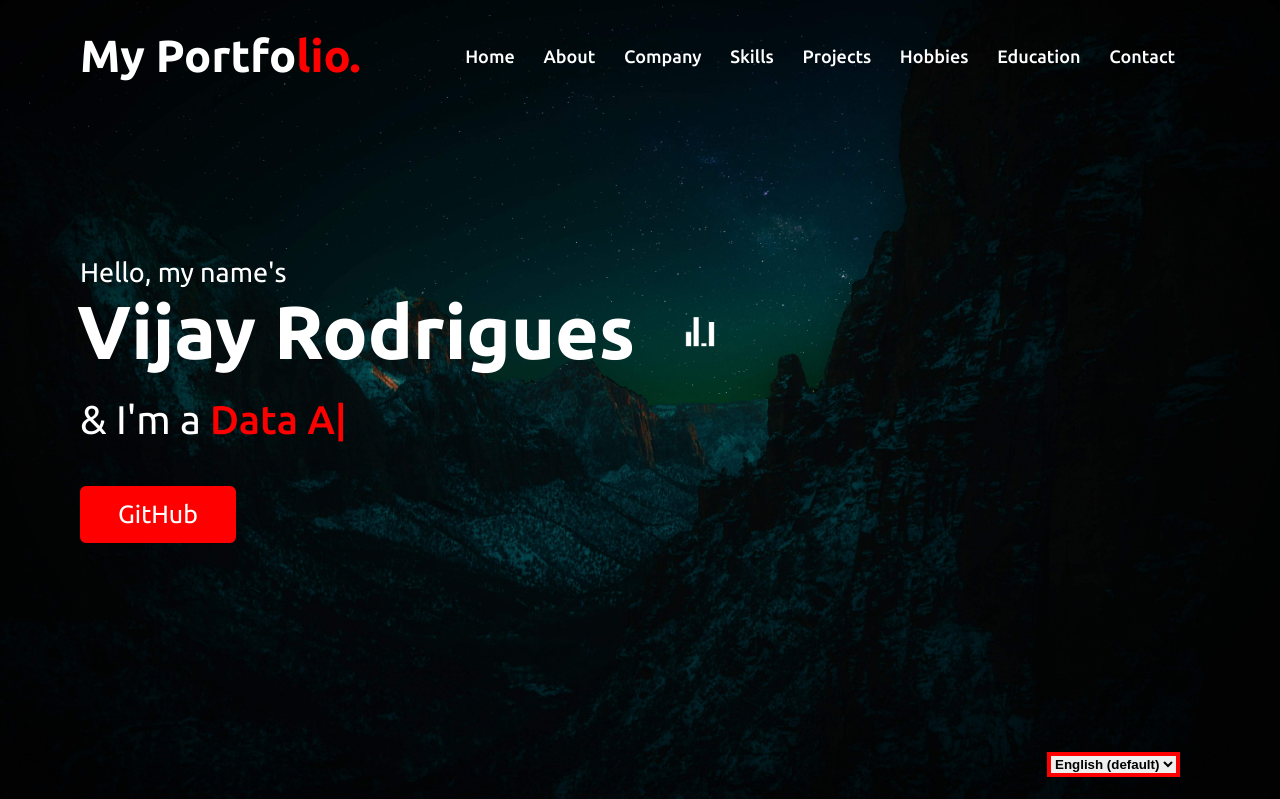
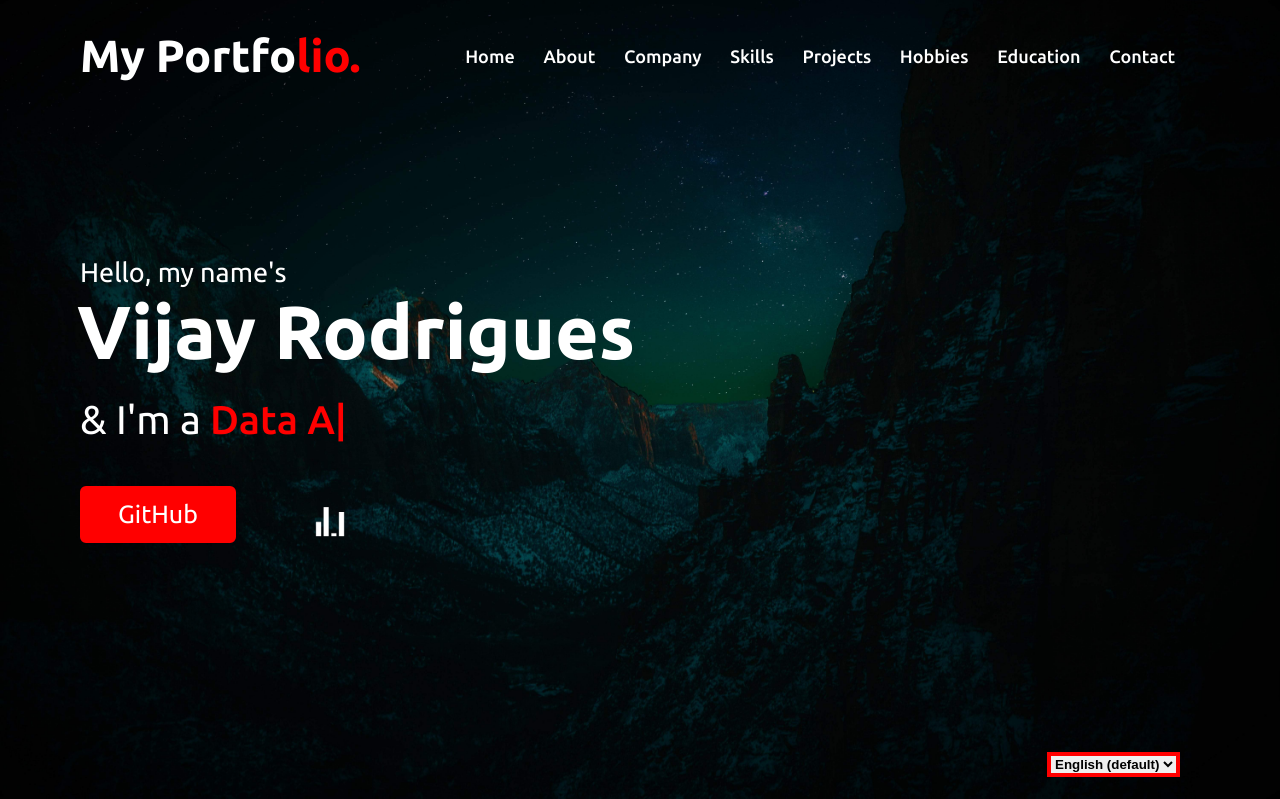
Before and after one commit to VijayRodrigues/my_personal_website_portfolio, a Flask app: page / in a window 1280 px wide. Shown: the top 799 px of the page. Run offline with Flask 2, Linux system fonts and the light colour scheme; some libraries are stand-ins or nearby versions.

Commit message:
first commit

```diff
--- a/templates/index.html
+++ b/templates/index.html
@@ -39,8 +39,8 @@
     .aud_img_new{
         position:relative;
         float:right;
-        bottom: -60px;
-        right:-50px;
+        bottom: -250px;
+        right:320px;
         background-color: transparent;
         border: 0px solid transparent;
     }
```
